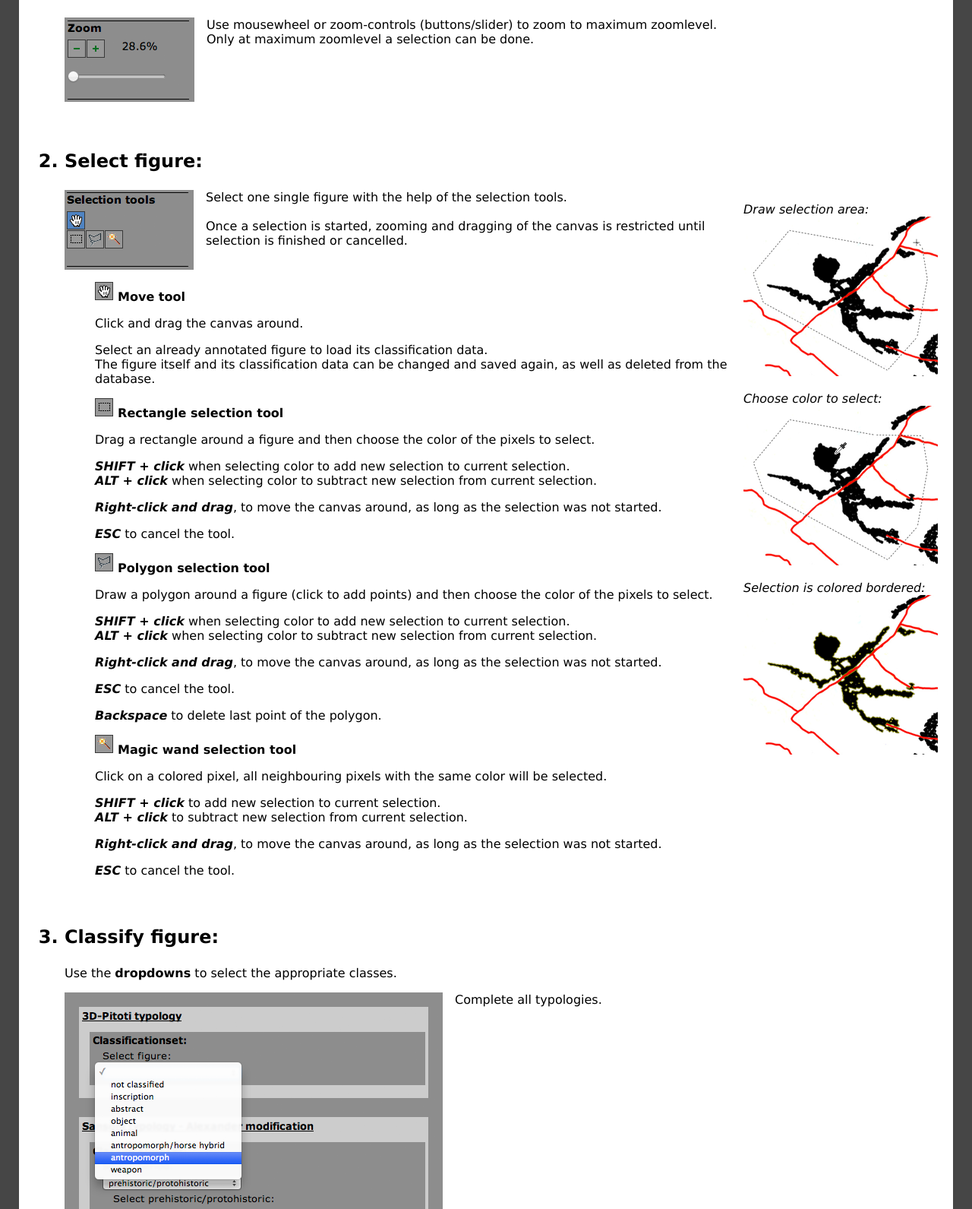
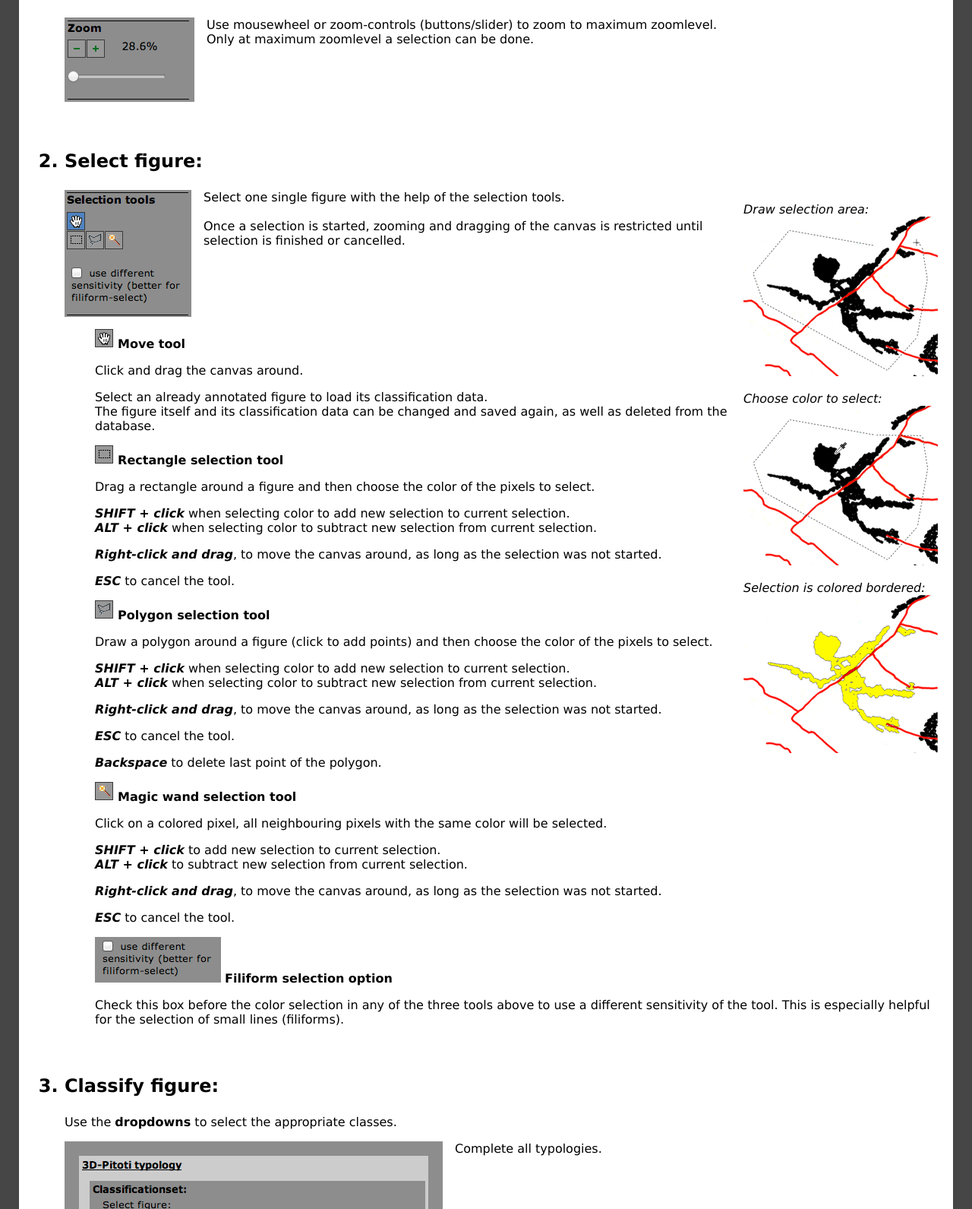
Before and after one commit to mcrg-fhstp/annotool, a PHP site: page /images.php in a window 1280 px wide, after a click on "Open infobox". Shown: the part 402-1993 px from the top of the page at 76% size. Run offline with PHP 8.4, Linux system fonts and the light colour scheme; the visitor is signed in with stand-in values (Sample User, id 1); data that the repository does not hold is empty.

Commit message:
added changelogs to infobox new graphics for full selection

```diff
--- a/infobox_inc.php
+++ b/infobox_inc.php
@@ -75,6 +75,11 @@
 				<p><b><i>Right-click and drag</i></b>, to move the canvas around, as long as the selection was not started.</p>
 				<p><b><i>ESC</i></b> to cancel the tool.</p>
 				</li>
+
+				<li><img src="./img/selection_option_filiforms.png" />
+				<b>Filiform selection option</b>
+				<p>Check this box before the color selection in any of the three tools above to use a different sensitivity of the tool. This is especially helpful for the selection of small lines (filiforms).</p>
+				</li>
 				</ul>
 
 			<h2 id="classify"><li>Classify figure:</li></h2>
@@ -144,6 +149,15 @@
 
 			<h2 id="changelog">ChangeLog</h2>
 				<p>
+				<p><b>v1.3b</b></p>
+				<p><ul>
+				<li>Some more changes to selection tools due to problems with selections</li>
+				<li>Added filiform selection option for better selection of small lines</li>
+				<li>Some improvements to drawing full selection during zooming</li>
+				<li>Added statistics of already annotated figures</li>
+				</ul></p>
+
+				<p>
 				<p><b>v1.2b</b></p>
 				<p><ul>
 				<li>Changed view of selected area from outline to filled</li>
```
Also changed, not shown: img/figure_damaged.png, img/figure_incomplete.png, img/polygon_selection_selected.png, img/selection_option_filiforms.png (added), img/selection_tools.png, img/superimposition.png, img/tracing_incomplete.png.
